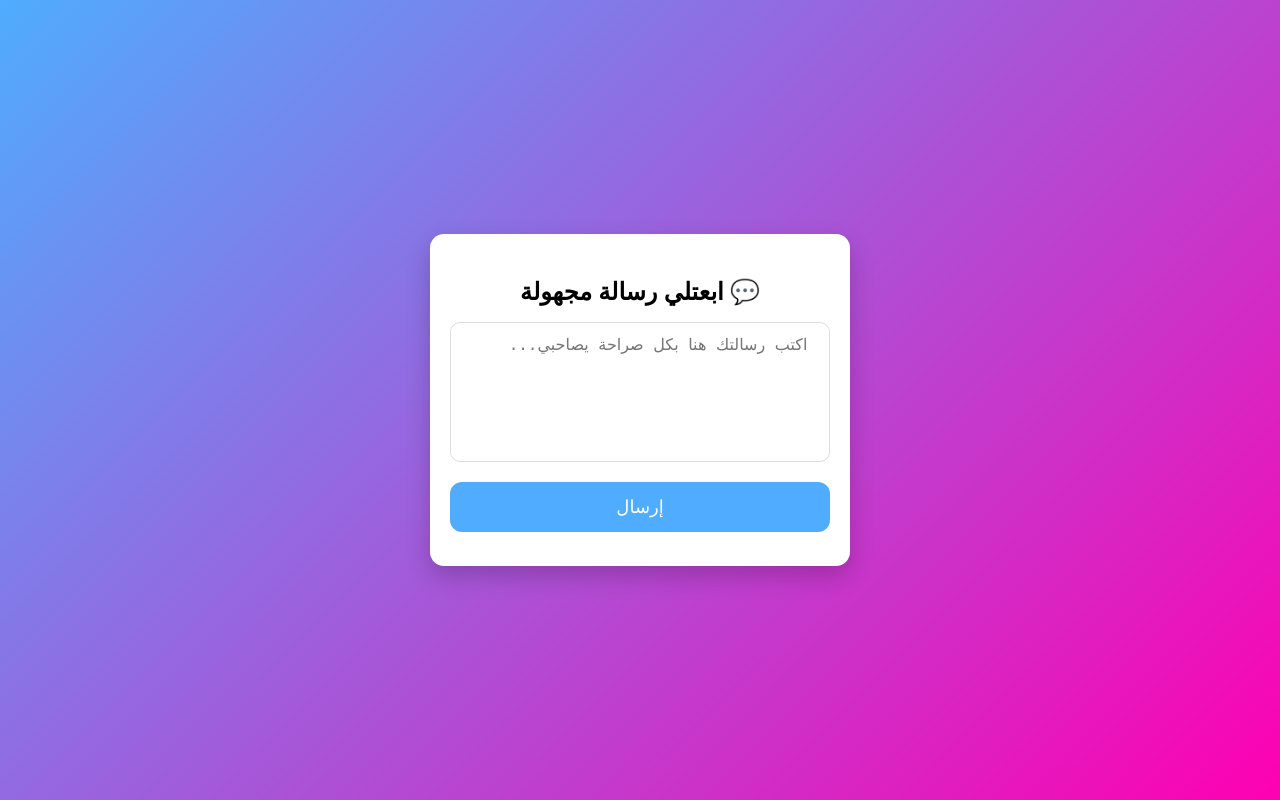
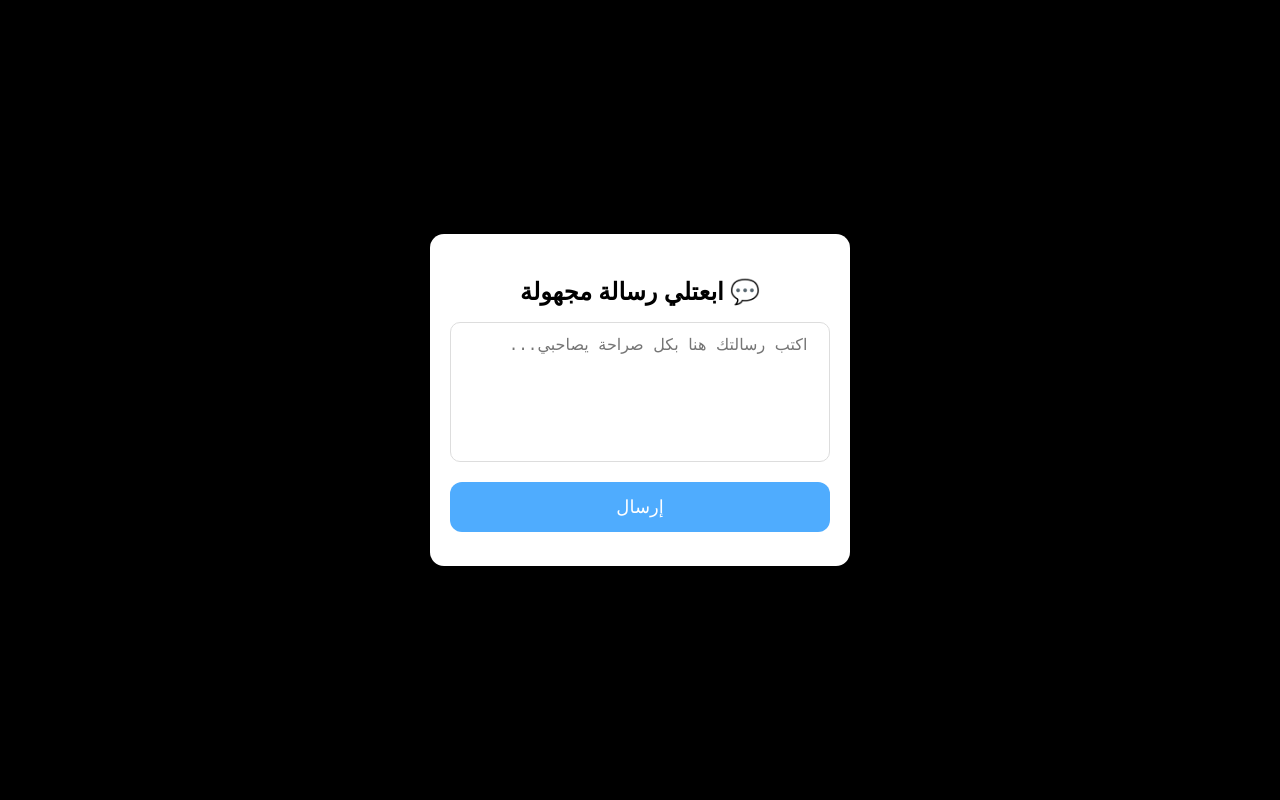
Before and after one commit to zik0111/Sarhne, a plain HTML site: page index.html in a window 1280 px wide. Drawn offline with nearby package versions, Linux system fonts and the light colour scheme.

Commit message:
style.css

```diff
--- a/style.css
+++ b/style.css
@@ -6,7 +6,7 @@ body {
   margin: 0;
   font-family: system-ui, Arial;
 
-  background: linear-gradient(135deg, #4facfe, #fe00b2);
+  background: linear-gradient(135deg, #000000, #000000);
   min-height: 100vh;
   display: flex;
   justify-content: center;
@@ -56,4 +56,5 @@ button:active {
 #status {
   margin-top: 10px;
   font-size: 14px;
+
 }
```
